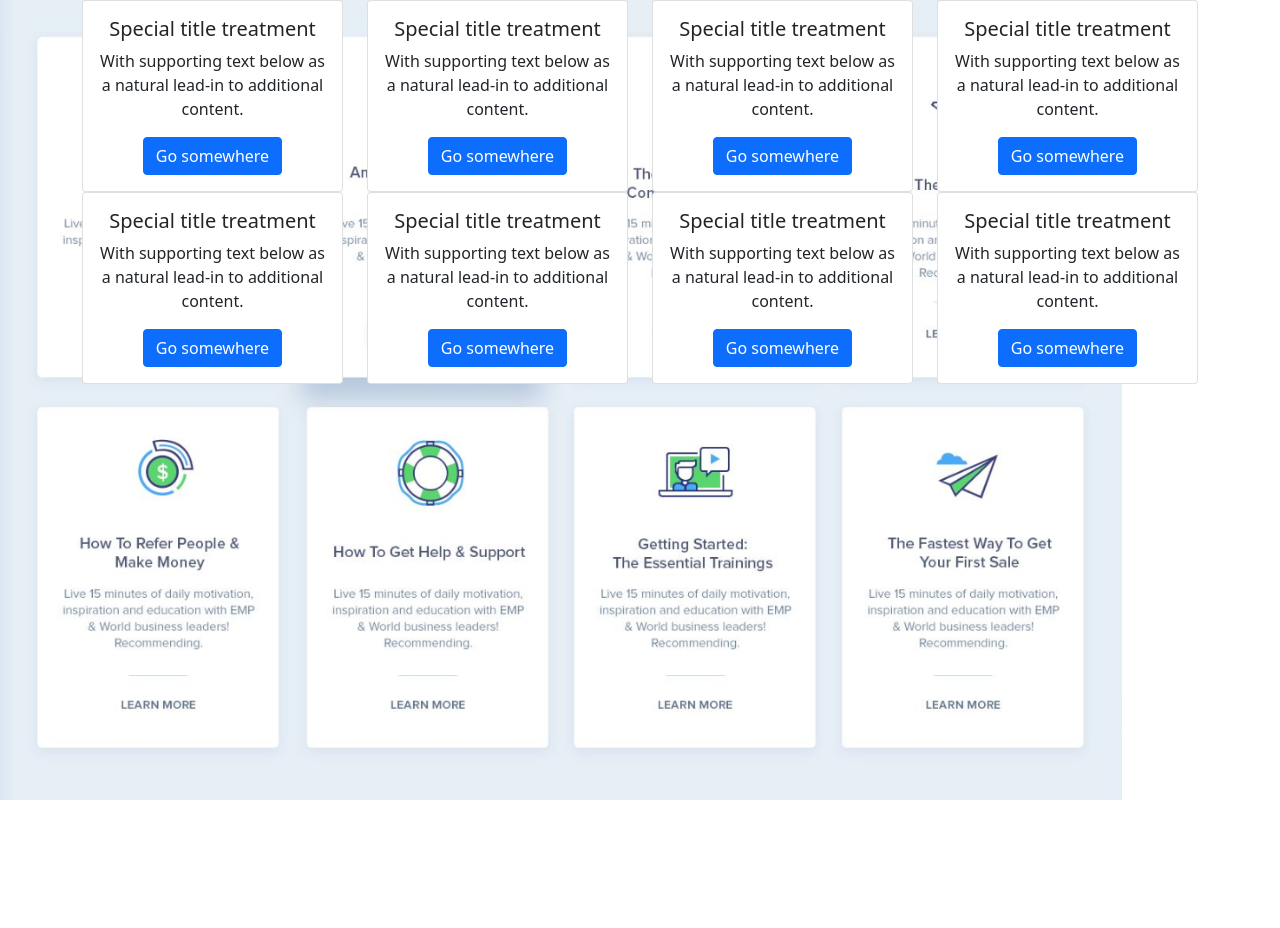
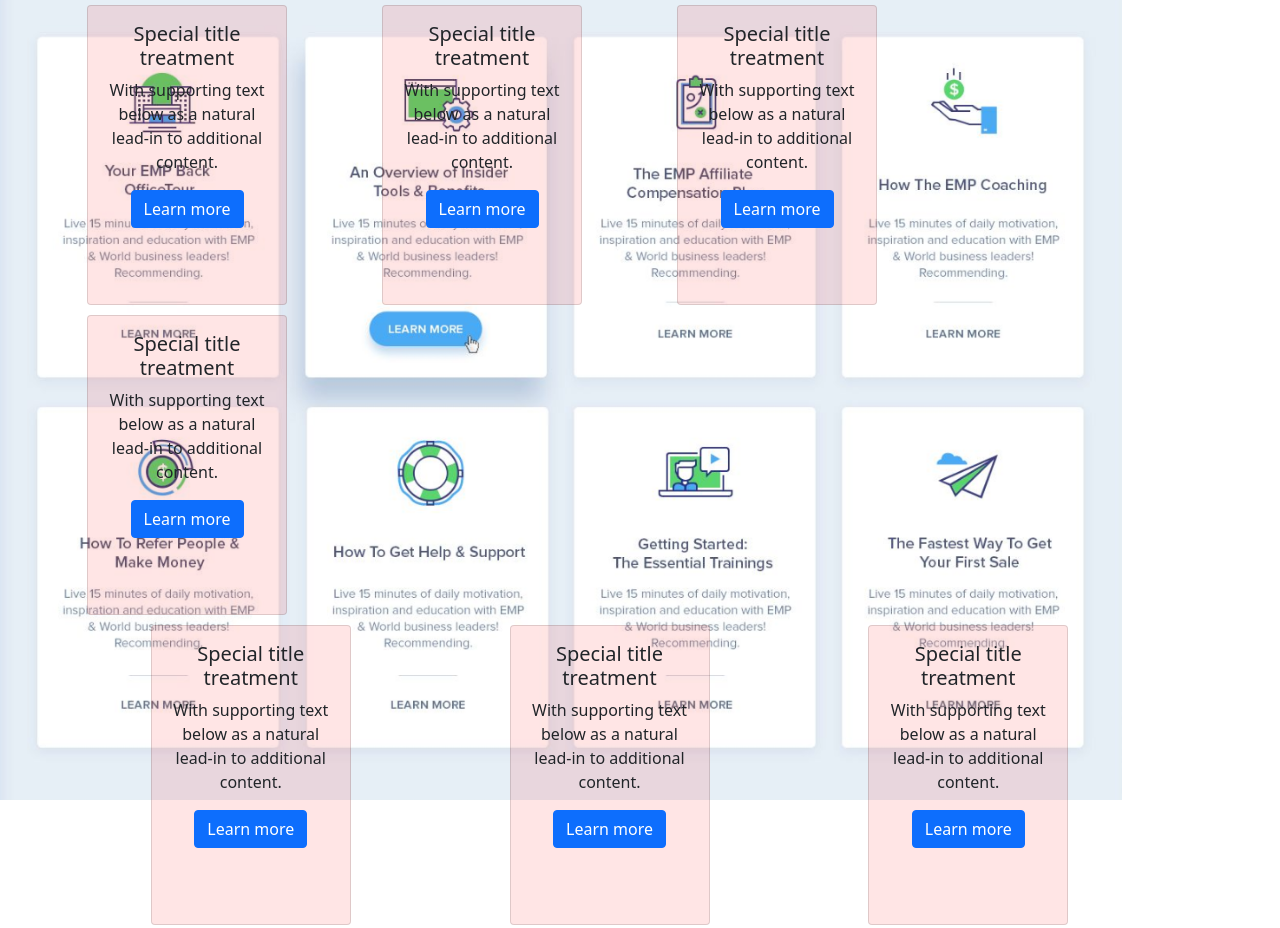
Before and after one commit to becodeorg/verou-3-css-framerworks-PieterVermeulenBecode, a plain HTML site: page index.html in a window 1280 px wide. Shown: the top 928 px of the page. Before the commit the page ends 800 px from the top, so only its background shows below. Drawn offline with nearby package versions, Linux system fonts and the light colour scheme.

Commit message:
cards modified

```diff
--- a/index.html
+++ b/index.html
@@ -10,78 +10,78 @@
 </head>
 <body>
     <div class="container">
-        <div class="row">
-          <div class="col">
-            <div class="card text-center">
+        <div class="row justify-content-start">
+          <div class="col-md-3" style="margin: 5px;">
+            <div class="card text-center" style="height: 300px;width:200px; background-color: rgba(255,0,0,.1);">
                 <div class="card-body">
                     <h5 class="card-title">Special title treatment</h5>
                     <p class="card-text">With supporting text below as a natural lead-in to additional content.</p>
-                    <a href="#" class="btn btn-primary">Go somewhere</a>
+                    <a href="#" class="btn btn-primary">Learn more</a>
                   </div>
               </div>
           </div>
-          <div class="col">
-            <div class="card text-center">
+          <div class="col-md-3" style="margin: 5px;">
+            <div class="card text-center" style="height: 300px;width:200px; background-color: rgba(255,0,0,.1);">
                 <div class="card-body">
                     <h5 class="card-title">Special title treatment</h5>
                     <p class="card-text">With supporting text below as a natural lead-in to additional content.</p>
-                    <a href="#" class="btn btn-primary">Go somewhere</a>
+                    <a href="#" class="btn btn-primary">Learn more</a>
                   </div>
               </div>
           </div>
-          <div class="col">
-            <div class="card text-center">
+          <div class="col-md-3" style="margin: 5px;">
+            <div class="card text-center" style="height: 300px;width:200px; background-color: rgba(255,0,0,.1);">
                 <div class="card-body">
                     <h5 class="card-title">Special title treatment</h5>
                     <p class="card-text">With supporting text below as a natural lead-in to additional content.</p>
-                    <a href="#" class="btn btn-primary">Go somewhere</a>
+                    <a href="#" class="btn btn-primary">Learn more</a>
                   </div>
               </div>
           </div>
-          <div class="col">
-            <div class="card text-center">
+          <div class="col-md-3" style="margin: 5px;">
+            <div class="card text-center" style="height: 300px;width:200px; background-color: rgba(255,0,0,.1);">
                 <div class="card-body">
                     <h5 class="card-title">Special title treatment</h5>
                     <p class="card-text">With supporting text below as a natural lead-in to additional content.</p>
-                    <a href="#" class="btn btn-primary">Go somewhere</a>
+                    <a href="#" class="btn btn-primary">Learn more</a>
                   </div>
               </div>
           </div>
         </div>
-        <div class="row">
-            <div class="col">
-              <div class="card text-center">
+        <div class="row justify-content-evenly">
+            <div class="col-md-3" style="margin: 5px;">
+              <div class="card text-center" style="height: 300px;width:200px; background-color: rgba(255,0,0,.1);">
                   <div class="card-body">
                       <h5 class="card-title">Special title treatment</h5>
                       <p class="card-text">With supporting text below as a natural lead-in to additional content.</p>
-                      <a href="#" class="btn btn-primary">Go somewhere</a>
+                      <a href="#" class="btn btn-primary">Learn more</a>
                     </div>
                 </div>
             </div>
-            <div class="col">
-              <div class="card text-center">
+            <div class="col-md-3" style="margin: 5px;">
+              <div class="card text-center" style="height: 300px;width:200px; background-color: rgba(255,0,0,.1);">
                   <div class="card-body">
                       <h5 class="card-title">Special title treatment</h5>
                       <p class="card-text">With supporting text below as a natural lead-in to additional content.</p>
-                      <a href="#" class="btn btn-primary">Go somewhere</a>
+                      <a href="#" class="btn btn-primary">Learn more</a>
                     </div>
                 </div>
             </div>
-            <div class="col">
-              <div class="card text-center">
+            <div class="col-md-3" style="margin: 5px;">
+              <div class="card text-center" style="height: 300px;width:200px; background-color: rgba(255,0,0,.1);">
                   <div class="card-body">
                       <h5 class="card-title">Special title treatment</h5>
                       <p class="card-text">With supporting text below as a natural lead-in to additional content.</p>
-                      <a href="#" class="btn btn-primary">Go somewhere</a>
+                      <a href="#" class="btn btn-primary">Learn more</a>
                     </div>
                 </div>
             </div>
-            <div class="col">
-              <div class="card text-center">
+            <div class="col-md-3" style="margin: 5px;">
+              <div class="card text-center" style="height: 300px;width:200px; background-color: rgba(255,0,0,.1);">
                   <div class="card-body">
                       <h5 class="card-title">Special title treatment</h5>
                       <p class="card-text">With supporting text below as a natural lead-in to additional content.</p>
-                      <a href="#" class="btn btn-primary">Go somewhere</a>
+                      <a href="#" class="btn btn-primary">Learn more</a>
                     </div>
                 </div>
             </div>
```
